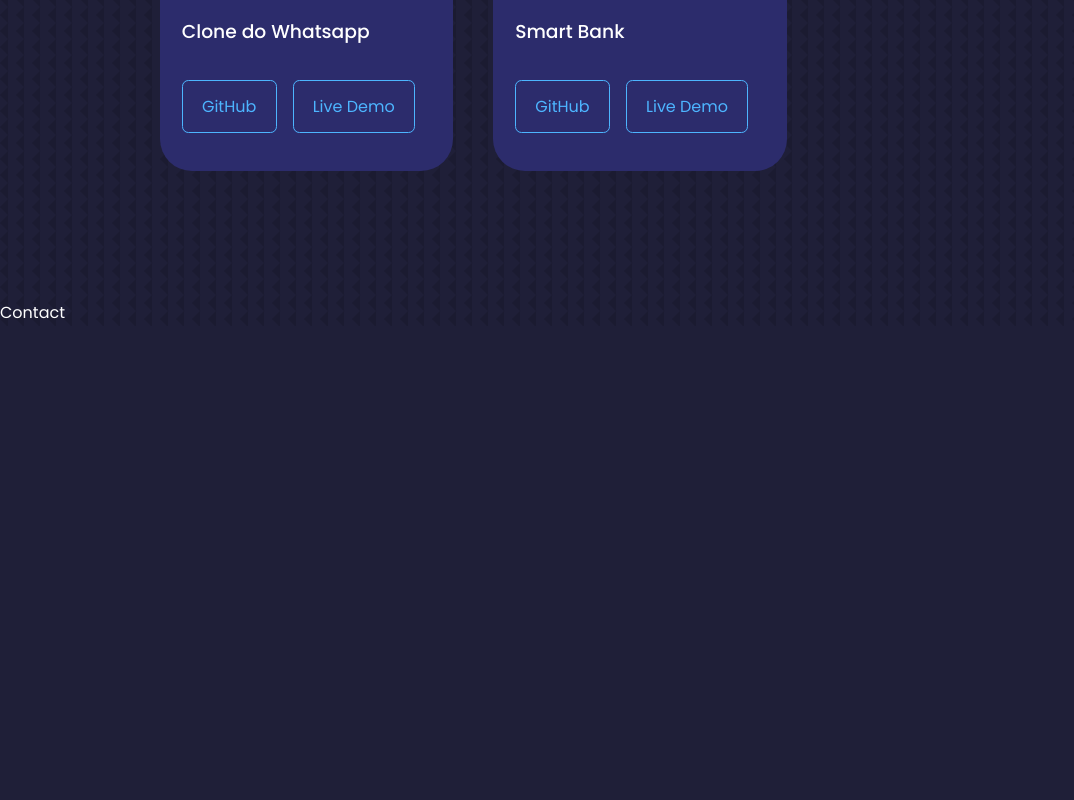
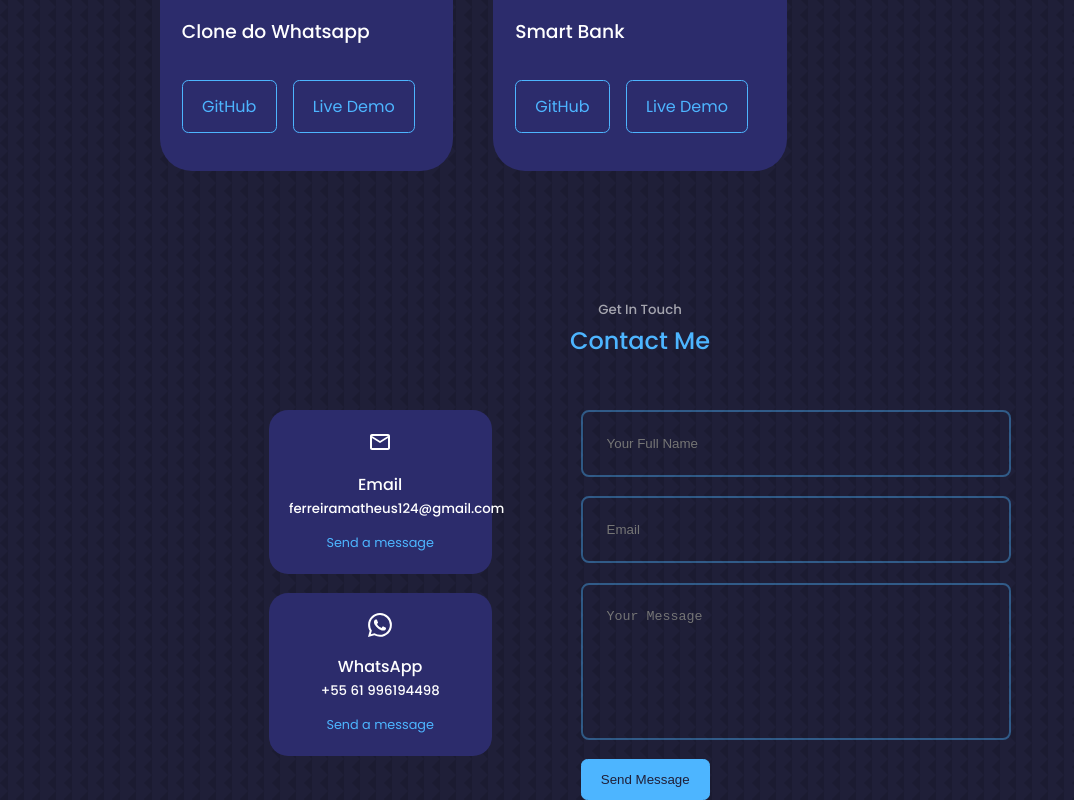
Before and after one commit to MathFerreira01/Portfolio, a React (Create React App) app: page / in a window 1280 px wide. Shown: the part 3065-3865 px from the top of the page, without its empty margins (0-1074 px from the left). Before the commit the page ends 3391 px from the top, so only its background shows below. Built offline with nearby package versions, Linux system fonts and the light colour scheme.

Commit message:
feito o HTML e estilização do component Contact

```diff
--- a/src/components/contact/Contact.jsx
+++ b/src/components/contact/Contact.jsx
@@ -1,8 +1,40 @@
 import React from 'react'
+
+import './contact.css'
+
+import {MdOutlineMail} from 'react-icons/md'
+import {BsWhatsapp} from 'react-icons/bs'
 
 function Contact() {
   return (
-    <section id='contact'>Contact</section>
+    <section id='contact'>
+      <h5>Get In Touch</h5>
+      <h2>Contact Me</h2>
+
+      <div className="container contact_container">
+          <div className="contact_options">
+            <article className='contact_option'>
+              <MdOutlineMail className='contact_option-icon'/>
+              <h4>Email</h4>
+              <h5>ferreiramatheus124@gmail.com</h5>
+              <a href='ferreiramatheus124@gmail.com'>Send a message</a>
+            </article>
+            <article className='contact_option'>
+              <BsWhatsapp className='contact_option-icon'/>
+              <h4>WhatsApp</h4>
+              <h5>+55 61 996194498</h5>
+              <a href='https://api.whatsapp.com/send?phone+5561996194498'>Send a message</a>
+            </article>
+          </div>
+          {/* END OF CONTACT OPTIONS */}
+          <form action=''>
+            <input type="text" name='name' placeholder='Your Full Name' required/>
+            <input type="email" name="email" placeholder="Email"/>
+            <textarea name='message' rows="7" placeholder="Your Message" required></textarea>
+            <button type="submit" className="btn btn-primary">Send Message</button>
+          </form>
+      </div>
+    </section>
   )
 }
 
--- a/src/components/contact/contact.css
+++ b/src/components/contact/contact.css
@@ -0,0 +1,72 @@
+.container.contact_container {
+    width: 58%;
+    display: grid;
+    grid-template-columns: 30% 58%;
+    gap: 12%;
+}
+
+.contact_options {
+    display: flex;
+    flex-direction: column;
+    gap: 1.2rem;
+}
+
+.contact_option {
+    background: var(--color-bg-variant);
+    padding: 1.2rem;
+    border-radius: 1.2rem;
+    text-align: center;
+    border: 1px solid transparent;
+    transition: var(--transition);
+}
+
+.contact_option:hover {
+    background: transparent;
+    border-color: var(--color-primary-variant);
+}
+
+.contact_option-icon {
+    font-size: 1.5rem;
+    margin-bottom: 0.5rem;
+}
+
+.contact_option a {
+    margin-top: 0.7rem;
+    display: block;
+    font-size: 0.8rem;
+}
+
+/* ================= FORM =================*/
+
+form {
+    display: flex;
+    flex-direction: column;
+    gap: 1.2rem;
+}
+
+input, textarea {
+    width: 100%;
+    padding: 1.5rem;
+    border-radius: 0.5rem;
+    background: transparent;
+    border: 2px solid var(--color-primary-variant);
+    resize: none;
+    color: var(--color-white);
+}
+
+/* ============================================= MEDIA QUERIES (MEDIUM DEVICES) ===============================================*/
+
+@media screen and (max-width: 1024px) {
+    .container.contact_container {
+        grid-template-columns: 1fr;
+        gap: 2rem;
+    }
+}
+
+/* ============================================= MEDIA QUERIES (SMALL DEVICES) ===============================================*/
+
+@media screen and (max-width: 600px) {
+    .container.contact_container {
+        width: var(--container-width-sm);
+    }
+}
```
